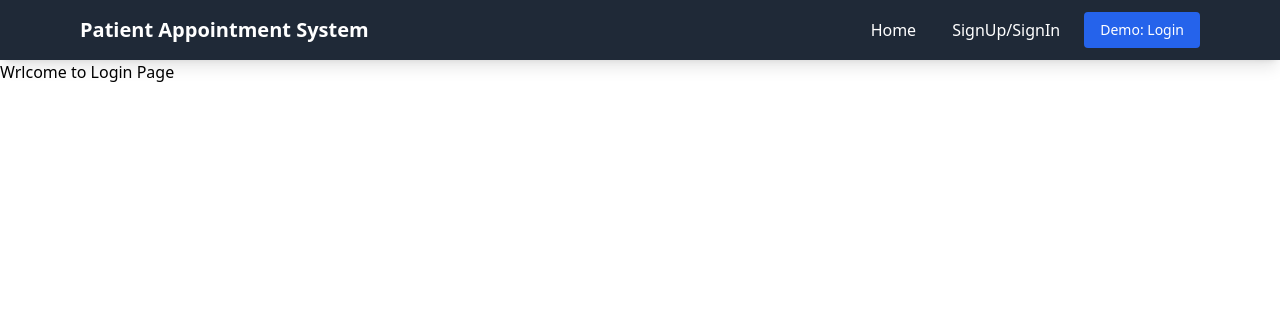
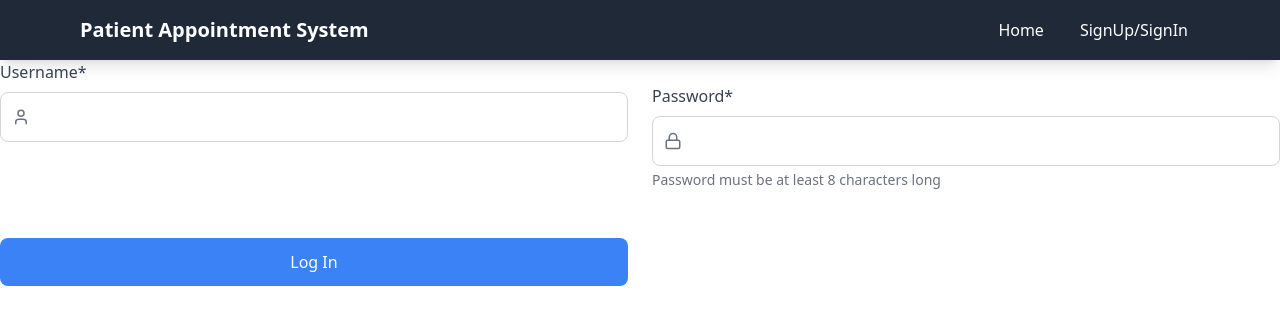
Before and after one commit to shardasingh11/PatientAppointmentSyatemFrontend, a React (Create React App) app in the folder app/: page /login-page in a window 1280 px wide. Shown: the top 324 px of the page. Built offline with nearby package versions, Linux system fonts and the light colour scheme.

Commit message:
Implemented access token persistance and getting user profile data in PatientProfile by calling user-profile api

```diff
--- a/app/src/App.js
+++ b/app/src/App.js
@@ -20,8 +20,8 @@ function App() {
           <Routes>
             <Route path="/" element={<Home />} />
             <Route path="/register" element={<UserRegistration />} />
-            <Route path="/patient-profile/:userId" element={<PatientProfile />} />
-            <Route path='/create-doctor-profile/:userId' element={<CreateDoctorProfile />}/>
+            <Route path="/patient-profile" element={<PatientProfile />} />
+            <Route path='/create-doctor-profile/' element={<CreateDoctorProfile />}/>
             <Route path='/doctor-profile/:doctorId' element={<DoctorProfile />}/>
             <Route path='/login-page' element={<LoginPage />}/>
 
--- a/app/src/components/LoginPage.js
+++ b/app/src/components/LoginPage.js
@@ -1,6 +1,175 @@
+import { useState } from "react";
+import { useNavigate } from "react-router-dom";
+import {User, Lock} from 'lucide-react';
+const LoginPage = () => {
 
-const LoginPage = () =>{
-    return <h1> Wrlcome to Login Page</h1>
+    const navigate = useNavigate();
+
+    const [formData, setFormData] = useState({
+        username: '',
+        password: ''
+    });
+
+    const [errors, setErrors] = useState({
+        username: '',
+        password: ''
+    });
+
+    const validateForm = () => {
+         // Validate form
+         const newErrors = {};
+         if (!formData.username) {
+             newErrors.username = 'Username is required';
+         }
+
+         if (!formData.password) {
+             newErrors.password = 'Password is required';
+         } else if (formData.password.length < 8) {
+             newErrors.password = 'Password must be at least 8 characters long';
+         }
+
+         if (Object.keys(newErrors).length > 0) {
+             setErrors(newErrors);
+             return false;
+         }
+
+         return true;
+
+    }
+
+    const handleChange = (e) => {
+        const { name, value } = e.target;
+        setFormData({
+            ...formData,
+            [name]: value
+        });
+
+        if(errors[name]){
+            setErrors({
+                ...errors,
+                [name]: ''
+            })
+        }
+    };
+
+    const handleLogin = async (e) => {
+        e.preventDefault()
+        if(!validateForm()){
+            return;
+        }
+
+        try {
+
+            const reqData = new URLSearchParams();
+
+            reqData.append("username", formData.username);
+            reqData.append("password", formData.password);
+            const response = await fetch("http://localhost:8000/auth/token",{
+                method: 'POST',
+                headers: {
+                    'Content-Type': 'application/x-www-form-urlencoded'
+                },
+                body: reqData,
+            });
+
+            if(!response.ok){
+                const errorData = await response.json()
+                throw new Error(errorData.message || 'Login Failed');
+            }else{
+                setTimeout(() => {
+                        console.log("inside setTimeout");
+                        navigate(`/patient-profile`);
+                      }, 1500);
+            }
+
+            const data = await response.json()
+            console.log(data.access_token);
+
+            const token = data.access_token;
+            localStorage.setItem("token", token);
+            console.log("My token", localStorage.getItem("token"));
+
+
+
+
+        }catch(error){
+            console.error('Registration error:', error);
+
+        }
+
+        console.log("username:", formData.username);
+        console.log("password:", formData.password);
+
+    }
+
+    return (
+        <div>
+            <div>
+                <form onSubmit={handleLogin}>
+                    <div className="grid grid-cols-1 md:grid-cols-2 gap-6">
+                        {/* Username */}
+                        <div>
+                            <label htmlFor="username" className="block text-gray-700 font-medium mb-2">
+                                Username*
+                            </label>
+                            <div className={`relative ${errors.username ? 'text-red-500' : 'text-gray-500'}`}>
+                                <span className="absolute inset-y-0 left-0 flex items-center pl-3">
+                                    <User size={18} />
+                                </span>
+                                <input
+                                    type="text"
+                                    id="username"
+                                    name="username"
+                                    value={formData.username}
+                                    onChange={handleChange}
+                                    className={`w-full pl-10 py-3 border rounded-lg focus:outline-none focus:ring-2
+                                        ${errors.username
+                                            ? 'border-red-300 focus:border-red-300 focus:ring-red-200'
+                                            : 'border-gray-300 focus:border-blue-300 focus:ring-blue-200'}`}
+                                />
+                            </div>
+                            {errors.username && <p className="text-red-500 text-sm mt-1">{errors.username}</p>}
+                        </div>
+                        {/* password */}
+                        <div className="mt-6">
+                            <label htmlFor="password" className="block text-gray-700 font-medium mb-2">
+                                Password*
+                            </label>
+                            <div className={`relative ${errors.password ? 'text-red-500' : 'text-gray-500'}`}>
+                                <span className="absolute inset-y-0 left-0 flex items-center pl-3">
+                                    <Lock size={18} />
+                                </span>
+                                <input
+                                    type="password"
+                                    id="password"
+                                    name="password"
+                                    value={formData.password}
+                                    onChange={handleChange}
+                                    className={`w-full pl-10 py-3 border rounded-lg focus:outline-none focus:ring-2
+                      ${errors.password
+                                            ? 'border-red-300 focus:border-red-300 focus:ring-red-200'
+                                            : 'border-gray-300 focus:border-blue-300 focus:ring-blue-200'}`}
+                                />
+                            </div>
+                            {errors.password && <p className="text-red-500 text-sm mt-1">{errors.password}</p>}
+                            <p className="text-gray-500 text-sm mt-1">{errors.password ?"":"Password must be at least 8 characters long"}</p>
+                        </div>
+
+                        <div className="mt-6">
+                        <button
+                            type="submit"
+                            className="w-full bg-blue-500 text-white py-3 rounded-lg hover:bg-blue-600 transition duration-300"
+                        >
+                            Log In
+                        </button>
+                    </div>
+
+                    </div>
+
+                </form>
+            </div>
+        </div>
+    );
 }
 
 export default LoginPage;
--- a/app/src/components/Navbar.js
+++ b/app/src/components/Navbar.js
@@ -38,17 +38,6 @@ const Navbar = () => {
     window.location.href = '/';
   };
 
-  // For demo purposes - toggle login state
-  const simulateLogin = () => {
-    if (!isLoggedIn) {
-      const user = { username: 'JohnDoe' };
-      localStorage.setItem('user', JSON.stringify(user));
-      setIsLoggedIn(true);
-      setUsername(user.username);
-    } else {
-      handleLogout();
-    }
-  };
 
   return (
     <nav className="bg-gray-800 text-white shadow-lg">
@@ -126,13 +115,6 @@ const Navbar = () => {
               </div>
             )}
 
-            {/* Demo button to toggle login state - Remove in production */}
-            <button
-              onClick={simulateLogin}
-              className="py-2 px-4 bg-blue-600 hover:bg-blue-700 rounded text-sm"
-            >
-              {isLoggedIn ? 'Demo: Logout' : 'Demo: Login'}
-            </button>
           </div>
 
           {/* Mobile menu button */}
@@ -157,9 +139,9 @@ const Navbar = () => {
 
         {!isLoggedIn ? (
           <a
-            href="/auth"
+            href="/register"
             className={`block py-2 px-4 text-sm hover:bg-gray-700 transition duration-300 ${
-              activePage === '/auth' ? 'bg-gray-700' : ''
+              activePage === '/register' ? 'bg-gray-700' : ''
             }`}
           >
             SignUp/SignIn
@@ -191,13 +173,6 @@ const Navbar = () => {
           </>
         )}
 
-        {/* Demo button for mobile - Remove in production */}
-        <button
-          onClick={simulateLogin}
-          className="block w-full text-left py-2 px-4 text-sm bg-blue-600 hover:bg-blue-700"
-        >
-          {isLoggedIn ? 'Demo: Logout' : 'Demo: Login'}
-        </button>
       </div>
     </nav>
   );
--- a/app/src/components/PatientProfile.js
+++ b/app/src/components/PatientProfile.js
@@ -1,24 +1,59 @@
 import React, { useState, useEffect } from 'react';
 import { User, Phone, Mail, MapPin, Calendar, Activity, Droplet, Ruler, Weight, AlertTriangle, Heart, Phone as PhoneIcon } from 'lucide-react';
-import { useParams, useLocation } from 'react-router-dom';
+// import { useParams, useLocation } from 'react-router-dom';
+import loadToken from '../security';
 
 
 const PatientProfile = () => {
-    const {userId} = useParams();
-    const location = useLocation();
-
     const [profileData, setProfileData] = useState(null);
     const [loading, setLoading] = useState(true);
     const [error, setError] = useState(null);
     const [activeTab, setActiveTab] = useState('personal');
 
+
+    const fetchData = async (accessToken) => {
+        try {
+            const response = await fetch("http://localhost:8000/users/user-profile", {
+                method: 'GET',
+                headers: {
+                    'Content-Type': 'application/json',
+                    'Authorization': `Bearer ${accessToken}`
+                }
+            });
+
+            if (!response.ok) {
+                const errorData = await response.json();
+                throw new Error(errorData.message || 'Error while calling User Profile api http://localhost:8000/users/user-profile');
+            }
+
+            const data = await response.json();
+            console.log("login data after response.json", data);
+            return data;
+
+        } catch (error) {
+            throw error;
+        }
+    }
+
     useEffect(() => {
-        if (location.state && location.state.profileData) {
-            setProfileData(location.state.profileData);
-            setLoading(false);
+        console.log("inside useEffect!!");
+        const token = loadToken();
+        if (!token) {
+            return;
         }
 
-    }, [userId, location.state]);
+        fetchData(token)
+            .then(responseData => {
+                setProfileData(responseData);
+                setLoading(false);
+            })
+            .catch(error => {
+                console.error(error);
+                setError(error.message || "Error loading profile");
+                setLoading(false);
+            });
+
+    }, []);
 
     if (loading) {
         return (
@@ -44,7 +79,9 @@ const PatientProfile = () => {
 
     if (!profileData) return null;
 
-    const { user, patient } = profileData;
+    const { patient, ...user } = profileData;
+    console.log("profile data", profileData);
+    console.log("Logging patient and user", patient, user);
 
     const getGenderIcon = (gender) => {
         if (gender === 'MALE') return '♂️';
--- /dev/null
+++ b/app/src/security.js
@@ -0,0 +1,9 @@
+const loadToken = () =>{
+    const accessToken = localStorage.getItem("token");
+    if(!accessToken){
+        console.error("access token not found");
+    }
+    return accessToken;
+}
+
+export default loadToken;
```
